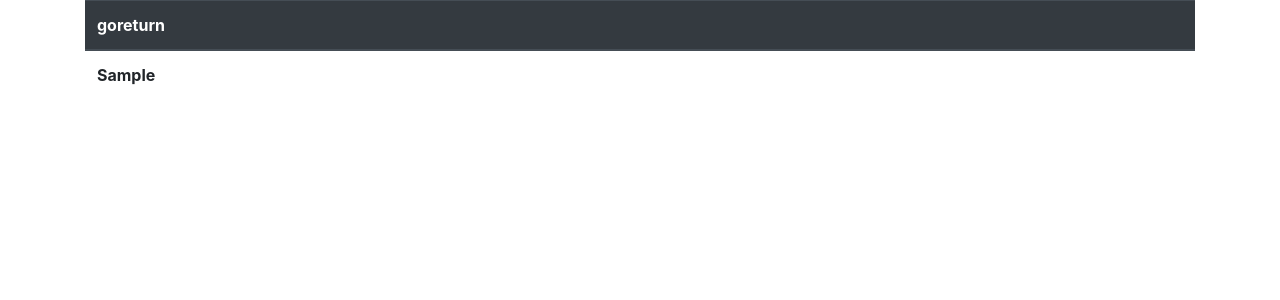
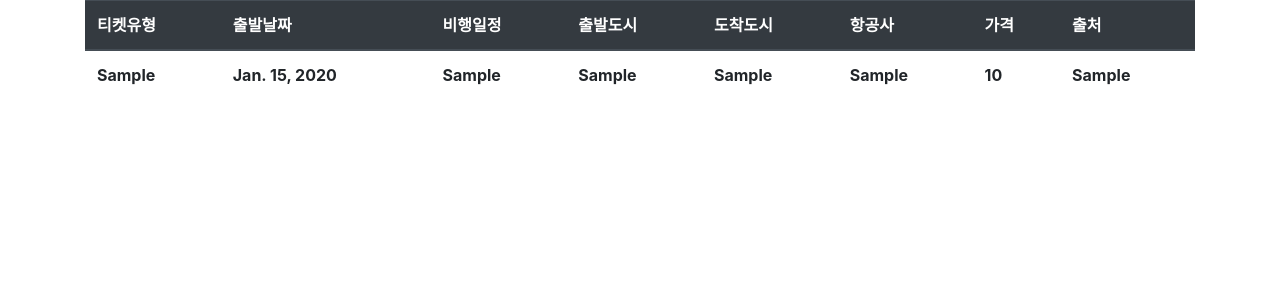
Before and after one commit to seokjaehong/ticket, a Django app: page / in a window 1280 px wide. Shown: the top 300 px of the page. Run offline with Django 3.2, Linux system fonts and the light colour scheme; tables that the repository leaves empty hold one stand-in row (values such as "Sample post"); lists and menus that the app fills with data are empty; some libraries are stand-ins or nearby versions.

Commit message:
basehtml 수정

```diff
--- a/app/config/settings.py
+++ b/app/config/settings.py
@@ -13,10 +13,8 @@ https://docs.djangoproject.com/en/2.0/ref/settings/
 import os
 # Build paths inside the project like this: os.path.join(BASE_DIR, ...)
 BASE_DIR = os.path.dirname(os.path.dirname(os.path.abspath(__file__)))
-print(BASE_DIR)
 ROOT_DIR = os.path.dirname(BASE_DIR)
-print(ROOT_DIR)
-TEMPLATE_DIR = os.path.join(BASE_DIR, 'templates')
+TEMPLATE_DIR = os.path.join(ROOT_DIR, 'templates')
 print(TEMPLATE_DIR)
 
 # Quick-start development settings - unsuitable for production
--- a/templates/base.html
+++ b/templates/base.html
@@ -8,7 +8,7 @@
     <meta name="viewport"
           content="width=device-width, user-scalable=no, initial-scale=1.0, maximum-scale=1.0, minimum-scale=1.0">
     <meta http-equiv="X-UA-Compatible" content="ie=edge">
-    <title>EB Docker</title>
+    <title>Ticket Information</title>
 
 
     <link rel="stylesheet" href="{% static 'bootstrap/css/bootstrap.css' %}">
@@ -18,7 +18,14 @@
     <table class="table">
         <thead class="thead-dark">
         <tr>
-            <th scope="col">goreturn</th>
+            <th scope="col">티켓유형</th>
+            <th scope="col">출발날짜</th>
+            <th scope="col">비행일정</th>
+            <th scope="col">출발도시</th>
+            <th scope="col">도착도시</th>
+            <th>항공사</th>
+            <th scope="col">가격</th>
+            <th scope="col">출처</th>
 
         </tr>
         </thead>
@@ -28,6 +35,13 @@
         {% for ticket in tickets %}
             <tr>
                 <th scope="row">{{ ticket.goreturn }}</th>
+                <th>{{ ticket.departure_date  }}</th>
+                <th>{{ ticket.departure_duration  }}</th>
+                <th>{{ ticket.departure_city  }}</th>
+                <th>{{ ticket.arrival_city  }}</th>
+                <th>{{ ticket.flight_company  }}</th>
+                <th>{{ ticket.ticket_price }}</th>
+                <th>{{ ticket.data_source }}</th>
             </tr>
         {% endfor %}
         </tbody>
```
